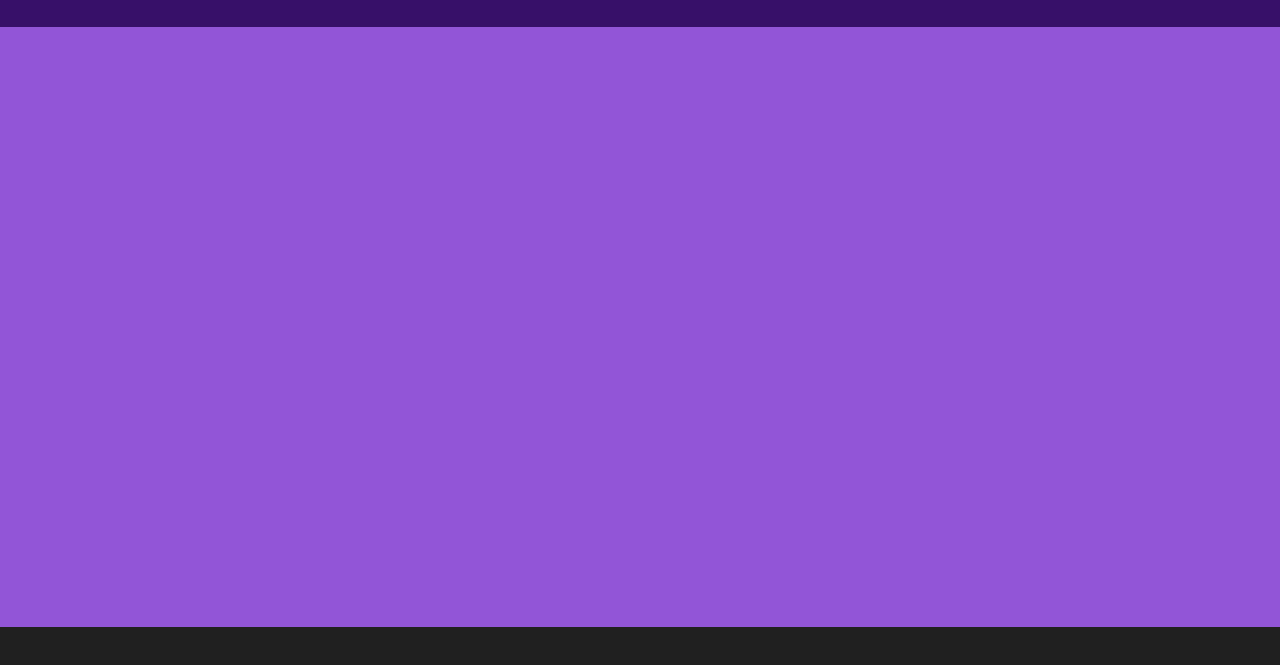
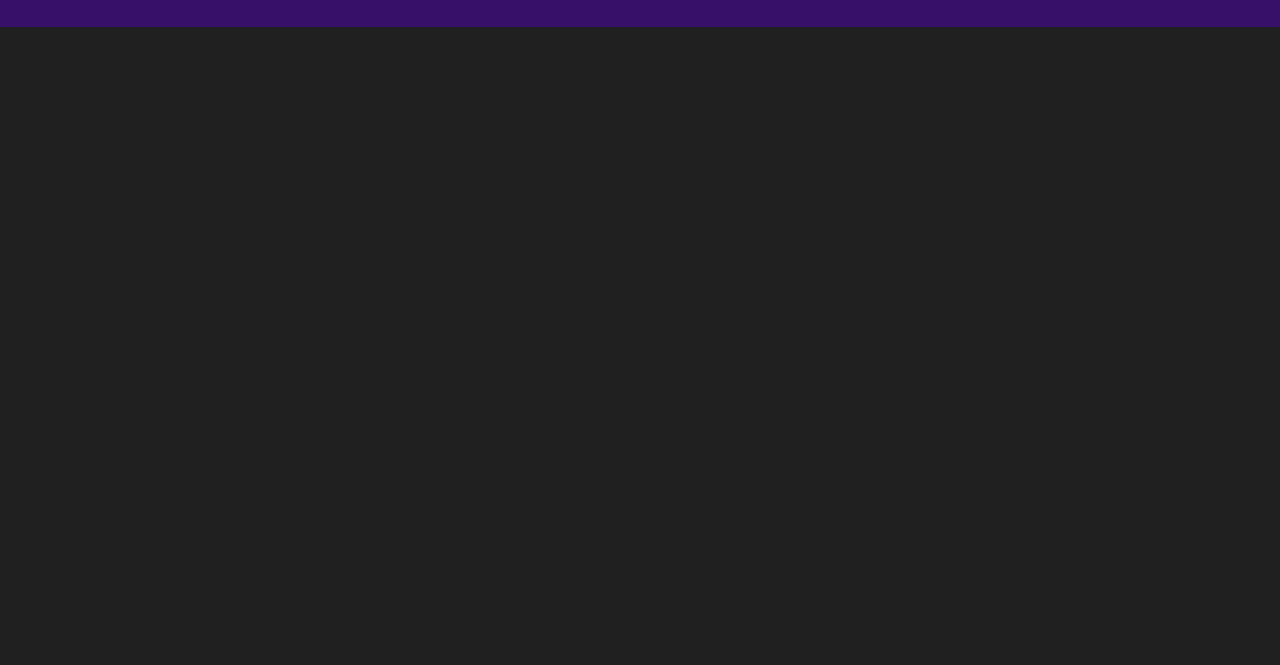
Before and after one commit to jigz1986/8PO, a plain HTML site: page index.html in a window 1280 px wide. Shown: the part 73-738 px from the top of the page. Drawn offline with Linux system fonts and the light colour scheme.

Commit message:
hero section css 1

```diff
--- a/style.css
+++ b/style.css
@@ -92,6 +92,6 @@ display: inline-flex;
 Hero Sections start */
 
 .hero {
-  height: 600px;
+  height: 600 px;
   background-color: #9255D7;
 }
```
